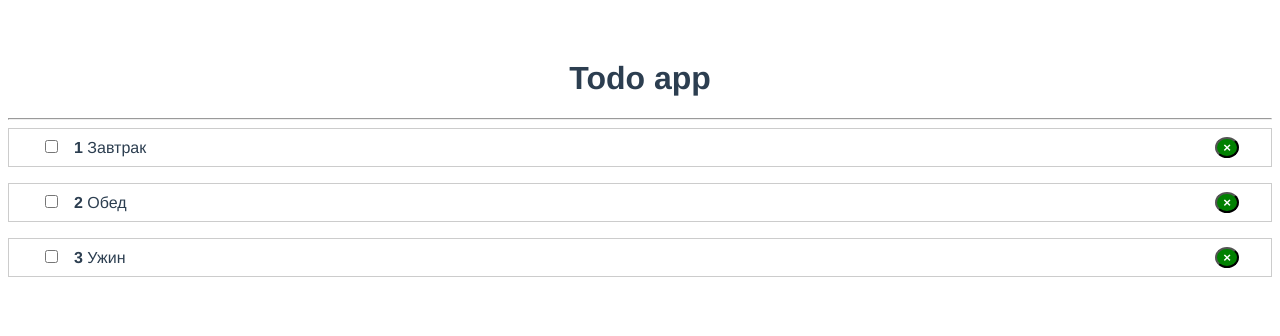
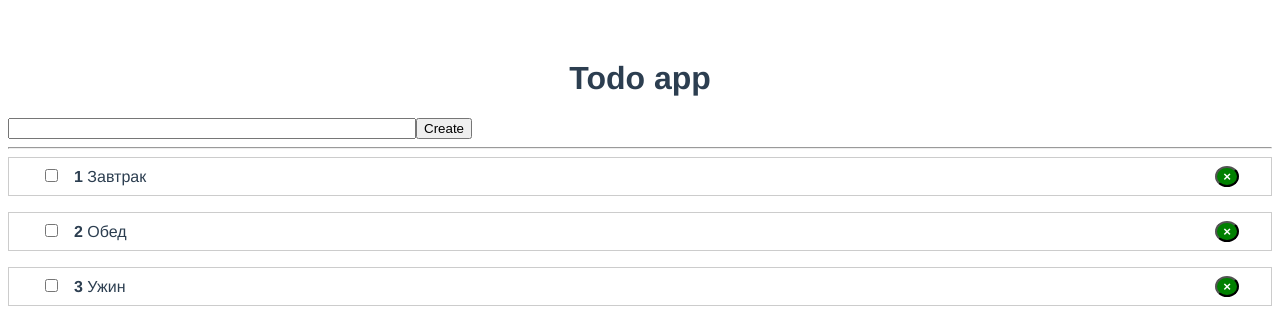
Before and after one commit to Denya163/Todo-list, a Vue app: page / in a window 1280 px wide. Shown: the top 336 px of the page. Built offline with nearby package versions, Linux system fonts and the light colour scheme.

Commit message:
+ addTodo

```diff
--- a/src/App.vue
+++ b/src/App.vue
@@ -1,6 +1,9 @@
 <template>
   <div id="app">
     <h1>Todo app</h1>
+    <AddTodo
+        @add-todo="addTodo"
+    />
     <hr>
     <TodoList
       v-bind:todos="todos"
@@ -11,6 +14,7 @@
 
 <script>
 import TodoList from '@/components/TodoList'
+import AddTodo from '@/components/AddTodo'
 export default {
   name: 'App',
   data() {
@@ -25,10 +29,13 @@
   methods: {
     removeTodo(id) {
       this.todos = this.todos.filter(t => t.id !== id)
+    },
+    addTodo(todo) {
+      this.todos.push(todo)
     }
   },
   components: {
-    TodoList
+    TodoList, AddTodo,
   }
 }
 </script>
--- /dev/null
+++ b/src/components/AddTodo.vue
@@ -0,0 +1,44 @@
+<template>
+    <form @submit.prevent="onSubmit">
+        <input type="text" v-model="title">
+        <button type="submit">Create</button>
+    </form>
+</template>
+
+
+
+<script>
+export default {
+    data() {
+        return {
+            title: ''
+        }
+    },
+    methods: {
+        onSubmit() {
+            if (this.title.trim()) {
+                const newTodo = {
+                    id: Date.now(),
+                    title: this.title,
+                    completed: false
+                }
+
+                this.$emit('add-todo', newTodo)
+                this.title = ''
+            }
+        }
+    }
+}
+</script>
+
+
+
+<style scoped>
+  form {
+    display: flex;
+  }
+
+  input {
+    width: 400px;
+  }
+</style>
--- a/src/components/TodoItem.vue
+++ b/src/components/TodoItem.vue
@@ -3,7 +3,7 @@
         <span v-bind:class="{done: todo.completed}">
             <input type="checkbox"
                    @change="todo.completed = !todo.completed">
-            <strong>{{ todo.id }}</strong>
+            <strong>{{ index + 1 }}</strong>
             {{ todo.title }}
         </span>
         <button class="rm"
@@ -18,7 +18,8 @@
         todo: {
             type: Object,
             required: true,
-        }
+        },
+        index: Number
     }
 }
 </script>
--- a/src/components/TodoList.vue
+++ b/src/components/TodoList.vue
@@ -2,8 +2,9 @@
     <div>
         <ul>
             <TodoItem
-              v-for="todo of todos"
+              v-for="(todo, i) of todos"
               v-bind:todo="todo"
+              v-bind:index="i"
               @rm-todo="removeTodo"
             />
         </ul>
```
